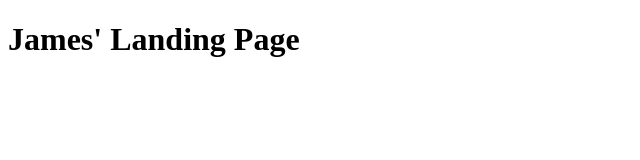
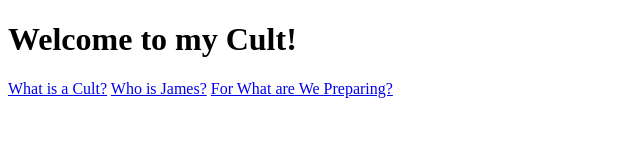
Before and after one commit to Majexs/Mini_Project, a plain HTML site: page index.html in a window 1280 px wide. Shown: the whole page, without its empty margins (0-640 px from the left). Drawn offline with Linux system fonts and the light colour scheme.

Commit message:
added nav links

```diff
--- a/index.html
+++ b/index.html
@@ -3,14 +3,18 @@
     <head>
         <meta charset="UTF-8">
         <link rel="stylesheet" href="style.css">
-        <title>James' Landing Page</title>
+        <title>SwanCon: The Cult of James</title>
     </head>
 
     <body>
         <header>
-            <h1>James' Landing Page</h1>
+            <h1>Welcome to my Cult!</h1>
         </header>
-
+        <nav>
+            <a href="https://en.wikipedia.org/wiki/Cult">What is a Cult?</a>
+            <a href="https://en.wikipedia.org/wiki/God">Who is James?</a>
+            <a href="https://en.wikipedia.org/wiki/Apocalypse">For What are We Preparing?</a>
+        </nav>
         <section>
 
         </section>
```
